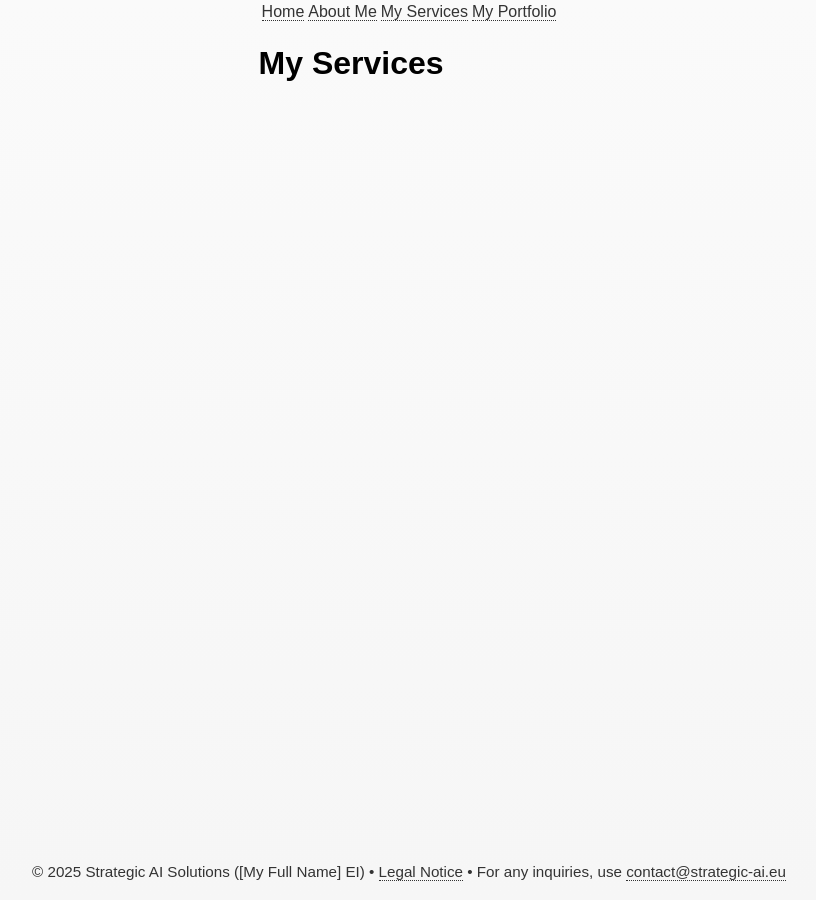
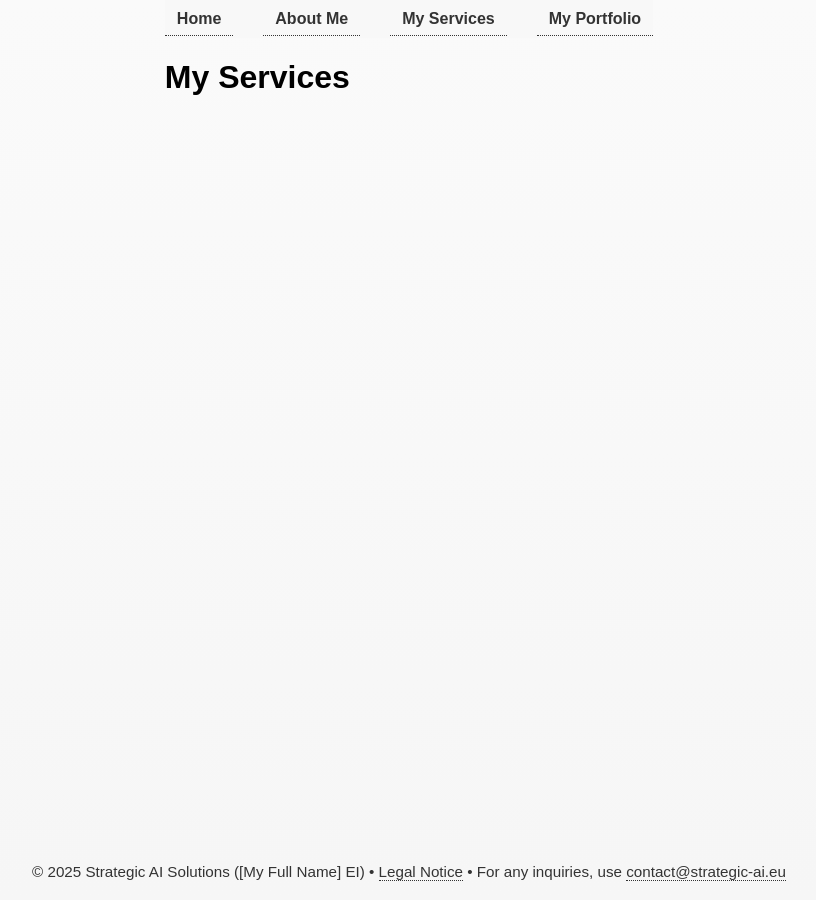
Before and after one commit to alexkolo/strategic-ai, a Jekyll site: the page built from services.md, in a window 1280 px wide. Shown: the whole page, without its empty margins (231-1047 px from the left). Built offline with Jekyll 4.4.1, drawn with Linux system fonts in a browser that asks for light colours; some web fonts are replaced.

```diff
--- a/_includes/navigation.html
+++ b/_includes/navigation.html
@@ -1,9 +1,9 @@
-<table>
-  <tr>
-    <td><a href=".">Home</a></td>
-    <td><a href="about">About Me</a></td>
-    <td><a href="services">My Services</a></td>
-    <td><a href="portfolio">My Portfolio</a></td>
-  </tr>
-</table>
+<nav>
+  <ul class="navbar">
+    <li><a href=".">Home</a></li>
+    <li><a href="about">About Me</a></li>
+    <li><a href="services">My Services</a></li>
+    <li><a href="portfolio">My Portfolio</a></li>
+  </ul>
+</nav>
 <!-- <hr /> -->
--- a/assets/css/style.css
+++ b/assets/css/style.css
@@ -63,3 +63,33 @@
   width: 150px; /* Adjust as desired */
   margin-bottom: 20px;
 }
+
+/* navigation bar  */
+.navbar {
+  list-style: none;
+  display: flex;
+  justify-content: center;
+  gap: 30px;
+  padding: 10px 0;
+  margin: 0;
+  background-color: #f8f8f8;
+  font-family: Arial, sans-serif;
+}
+
+.navbar li {
+  display: inline;
+}
+
+.navbar a {
+  text-decoration: none;
+  color: #333;
+  font-weight: bold;
+  padding: 8px 12px;
+  transition: color 0.3s ease, background-color 0.3s ease;
+}
+
+.navbar a:hover {
+  color: white;
+  background-color: #007bff;
+  border-radius: 4px;
+}
```
Also changed, not shown: index.md (+2 -2 lines), .markdownlint.json (added).
